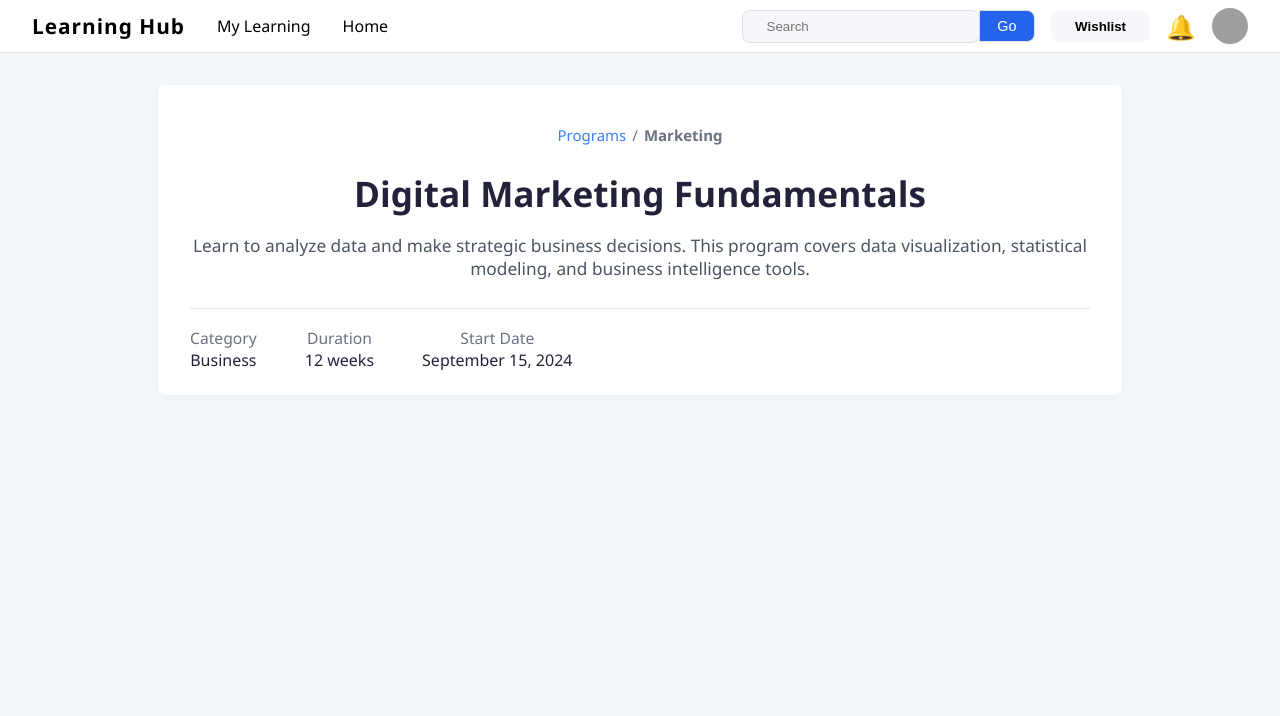
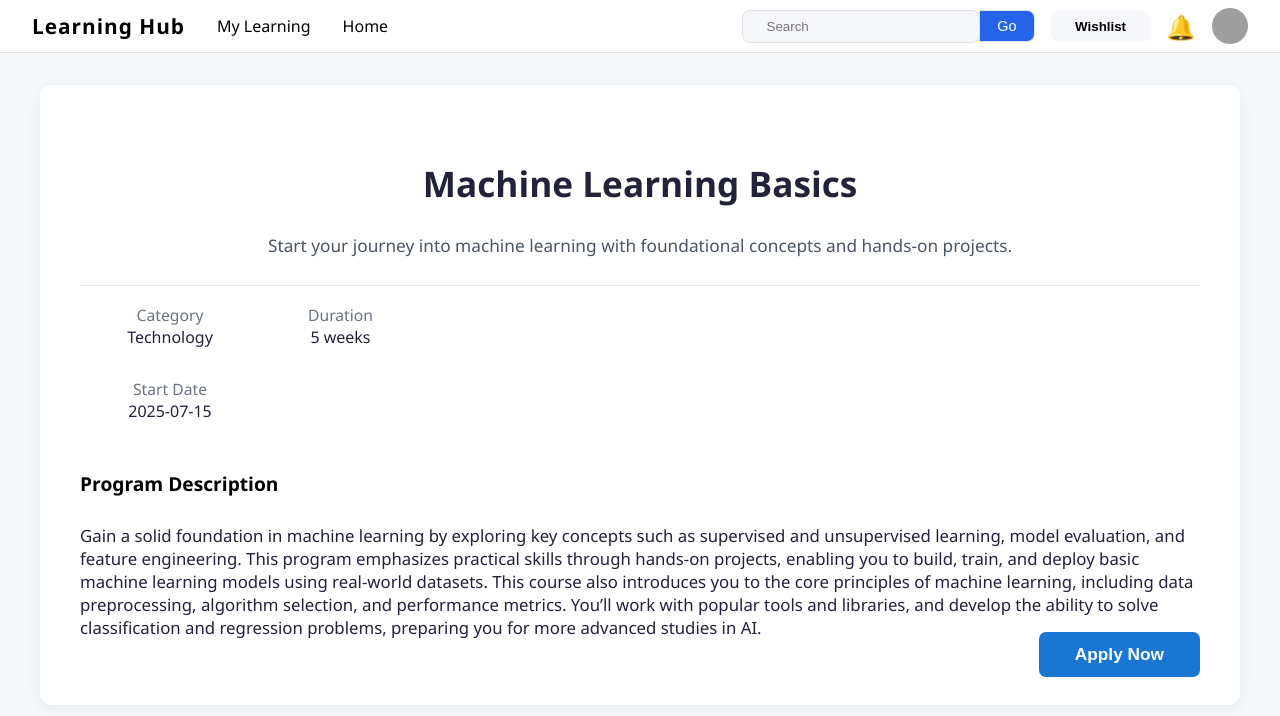
Before and after one commit to nithinrontala/Learning_Hub, a React (Create React App) app: page /program-header in a window 1280 px wide. Shown: the top 716 px of the page. Built offline with nearby package versions, Linux system fonts and the light colour scheme; grey boxes are pictures that could not be loaded.

Commit message:
Added a course details in course description page.

```diff
--- a/src/components/ProgramHeader.css
+++ b/src/components/ProgramHeader.css
@@ -4,11 +4,32 @@
 
 .program-header-container {
   background: #fff;
-  padding: 40px 32px 24px 32px;
-  border-radius: 8px;
-  box-shadow: 0 2px 8px rgba(0,0,0,0.03);
+  padding: 32px 40px 28px 40px;
+  border-radius: 12px;
+  box-shadow: 0 4px 16px rgba(0,0,0,0.06);
   margin: 32px auto;
-  max-width: 900px;
+  max-width: 1200px;
+  min-height: 620px;
+  display: flex;
+  flex-direction: column;
+  position: relative;
+  box-sizing: border-box;
+}
+
+html, body, #root {
+  height: 100%;
+  margin: 0;
+  padding: 0;
+}
+body {
+  min-height: 100vh;
+  background: #f7f8fa;
+}
+
+.App {
+  min-height: 100vh;
+  display: flex;
+  flex-direction: column;
 }
 
 .program-header-breadcrumb {
@@ -42,10 +63,31 @@
 
 .program-header-details {
   display: flex;
-  gap: 48px;
+  flex-direction: column;
   border-top: 1px solid #e5e7eb;
   padding-top: 18px;
   font-size: 1rem;
+  margin-bottom: 32px;
+  gap: 0;
+}
+.program-header-details-row {
+  display: flex;
+  gap: 48px;
+  margin-bottom: 0;
+}
+.program-header-details-startdate {
+  margin-top: 12px;
+  width: 50%;
+  min-width: 180px;
+}
+@media (max-width: 700px) {
+  .program-header-details-row {
+    flex-direction: column;
+    gap: 0;
+  }
+  .program-header-details-startdate {
+    width: 100%;
+  }
 }
 .program-header-detail-label {
   color: #6b7280;
@@ -55,3 +97,44 @@
   font-weight: 500;
   color: #22223b;
 }
+
+.program-header-description-section {
+  margin-top: 32px;
+  background: #fff;
+  border-radius: 8px;
+  box-shadow: 0 2px 8px rgba(0,0,0,0.03);
+  padding: 32px 32px 32px 32px;
+  max-width: 900px;
+  margin-left: auto;
+  margin-right: auto;
+  box-sizing: border-box;
+}
+.program-header-section-title {
+  font-size: 1.2rem;
+  font-weight: 700;
+  margin-bottom: 10px;
+  text-align: left;
+}
+.program-header-section-desc {
+  color: #22223b;
+  font-size: 1.05rem;
+  margin-bottom: 24px;
+  text-align: left;
+}
+.program-header-apply-btn {
+  background: #1976d2;
+  color: #fff;
+  border: none;
+  border-radius: 7px;
+  padding: 12px 36px;
+  font-size: 1.08rem;
+  font-weight: 600;
+  cursor: pointer;
+  position: absolute;
+  right: 40px;
+  bottom: 28px;
+  margin-top: 10px;
+}
+.program-header-apply-btn:hover {
+  background: #1251a3;
+}
--- a/src/components/ProgramHeader.js
+++ b/src/components/ProgramHeader.js
@@ -2,6 +2,15 @@
 import React from 'react';
 import CourseNavbar from './CourseNavbar';
 import './ProgramHeader.css';
+
+const mlCourse = {
+  title: 'Machine Learning Basics',
+  description: 'Start your journey into machine learning with foundational concepts and hands-on projects.',
+  duration: '5 weeks',
+  startDate: '2025-07-15',
+  category: 'Technology',
+  programDescription: `Gain a solid foundation in machine learning by exploring key concepts such as supervised and unsupervised learning, model evaluation, and feature engineering. This program emphasizes practical skills through hands-on projects, enabling you to build, train, and deploy basic machine learning models using real-world datasets. This course also introduces you to the core principles of machine learning, including data preprocessing, algorithm selection, and performance metrics. You’ll work with popular tools and libraries, and develop the ability to solve classification and regression problems, preparing you for more advanced studies in AI.`
+};
 
 const ProgramHeader = () => {
   return (
@@ -9,28 +18,33 @@ const ProgramHeader = () => {
       <CourseNavbar />
       <div className="program-header-container">
         <nav className="program-header-breadcrumb">
-          <span className="program-header-link">Programs</span>
-          <span className="program-header-separator">/</span>
-          <span className="program-header-category">Marketing</span>
+          {/* <span className="program-header-link">Programs</span> */}
+          {/* <span className="program-header-separator">/</span> */}
+          {/* <span className="program-header-category">Machine Learning</span> */}
         </nav>
-        <h1 className="program-header-title">Digital Marketing Fundamentals</h1>
+        <h1 className="program-header-title">{mlCourse.title}</h1>
         <p className="program-header-description">
-          Learn to analyze data and make strategic business decisions. This program covers data visualization, statistical modeling, and business intelligence tools.
+          {mlCourse.description}
         </p>
         <div className="program-header-details">
-          <div>
-            <div className="program-header-detail-label">Category</div>
-            <div className="program-header-detail-value">Business</div>
-          </div>
-          <div>
-            <div className="program-header-detail-label">Duration</div>
-            <div className="program-header-detail-value">12 weeks</div>
-          </div>
-          <div>
-            <div className="program-header-detail-label">Start Date</div>
-            <div className="program-header-detail-value">September 15, 2024</div>
+          <div className="program-header-details-row">
+            <div style={{ minWidth: '180px' }}>
+              <div className="program-header-detail-label">Category</div>
+              <div className="program-header-detail-value">{mlCourse.category}</div>
+              <div className="program-header-details-startdate" style={{ marginTop: '30px' }}>
+                <div className="program-header-detail-label">Start Date</div>
+                <div className="program-header-detail-value">{mlCourse.startDate}</div>
+              </div>
+            </div>
+            <div>
+              <div className="program-header-detail-label">Duration</div>
+              <div className="program-header-detail-value">{mlCourse.duration}</div>
+            </div>
           </div>
         </div>
+        <h2 className="program-header-section-title">Program Description</h2>
+        <p className="program-header-section-desc">{mlCourse.programDescription}</p>
+        <button className="program-header-apply-btn">Apply Now</button>
       </div>
     </div>
   );
```
